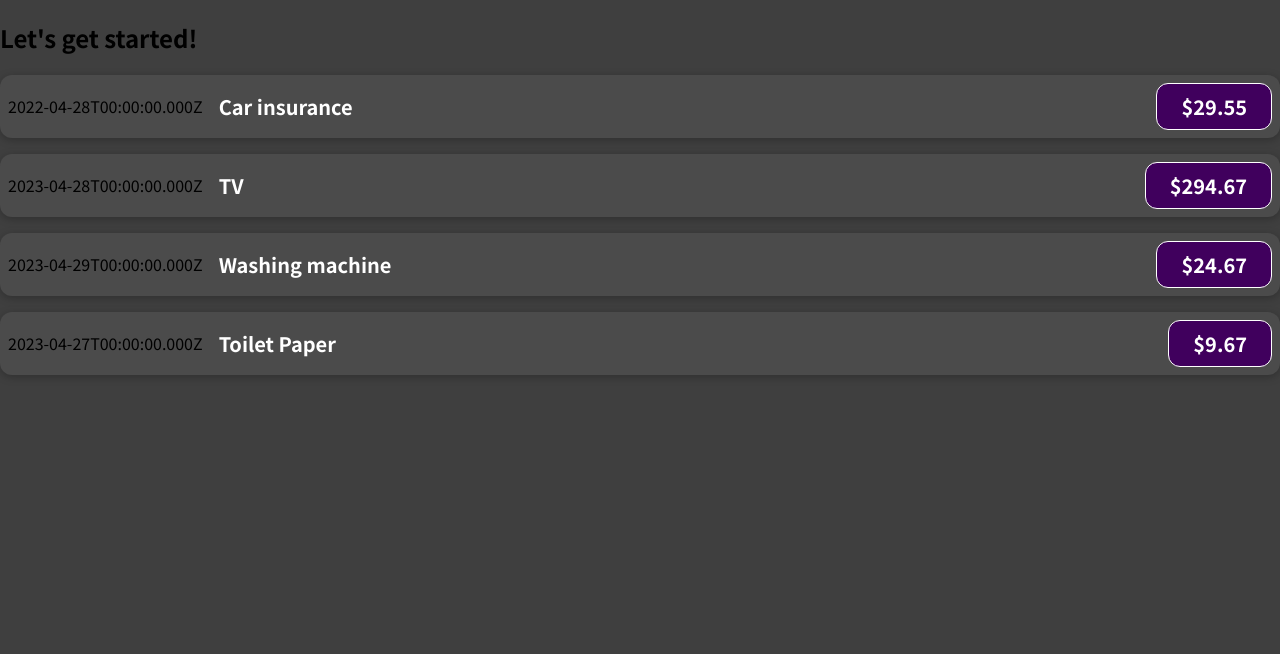
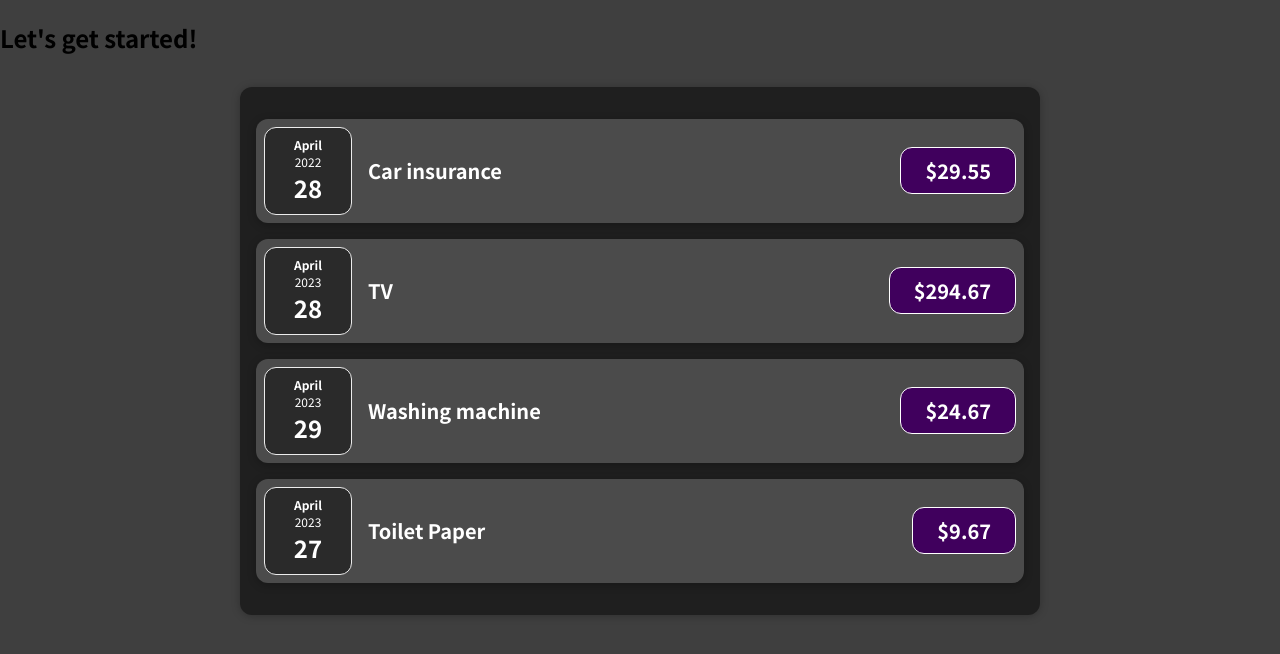
Before and after one commit to astileanua1141/udemy-react-course, a JavaScript app: page / in a window 1280 px wide. Shown: the top 654 px of the page. Built offline with nearby package versions, Linux system fonts and the light colour scheme.

Commit message:
extract ExpenseDate and Expenses list

```diff
--- a/src/App.js
+++ b/src/App.js
@@ -1,4 +1,5 @@
-import ExpenseItem from './components/ExpenseItem';
+import Expenses from './components/Expenses';
+
 function App() {
   const expenses = [
     {
@@ -25,26 +26,7 @@
   return (
     <div>
       <h2>Let's get started!</h2>
-      <ExpenseItem
-        title={expenses[0].title}
-        amount={expenses[0].amount}
-        date={expenses[0].date}
-      ></ExpenseItem>
-      <ExpenseItem
-        title={expenses[1].title}
-        amount={expenses[1].amount}
-        date={expenses[1].date}
-      ></ExpenseItem>
-      <ExpenseItem
-        title={expenses[2].title}
-        amount={expenses[2].amount}
-        date={expenses[2].date}
-      ></ExpenseItem>
-      <ExpenseItem
-        title={expenses[3].title}
-        amount={expenses[3].amount}
-        date={expenses[3].date}
-      ></ExpenseItem>
+      <Expenses items={expenses} />
     </div>
   );
 }
--- /dev/null
+++ b/src/components/ExpenseDate.css
@@ -0,0 +1,26 @@
+.expense-date {
+  display: flex;
+  flex-direction: column;
+  width: 5.5rem;
+  height: 5.5rem;
+  border: 1px solid #ececec;
+  background-color: #2a2a2a;
+  color: white;
+  border-radius: 12px;
+  align-items: center;
+  justify-content: center;
+}
+
+.expense-date__month {
+  font-size: 0.75rem;
+  font-weight: bold;
+}
+
+.expense-date__year {
+  font-size: 0.75rem;
+}
+
+.expense-date__day {
+  font-size: 1.5rem;
+  font-weight: bold;
+}
--- /dev/null
+++ b/src/components/ExpenseDate.js
@@ -0,0 +1,17 @@
+import './ExpenseDate.css';
+
+function ExpenseDate(props) {
+  const month = props.date.toLocaleString('en-US', { month: 'long' });
+  const day = props.date.toLocaleString('en-US', { day: '2-digit' });
+  const year = props.date.getFullYear();
+
+  return (
+    <div className="expense-date">
+      <div className="expense-date__month">{month}</div>
+      <div className="expense-date__year">{year}</div>
+      <div className="expense-date__day">{day}</div>
+    </div>
+  );
+}
+
+export default ExpenseDate;
--- a/src/components/ExpenseItem.js
+++ b/src/components/ExpenseItem.js
@@ -1,10 +1,11 @@
+import ExpenseDate from './ExpenseDate';
 import './ExpenseItem.css';
 
 function ExpenseItem(props) {
 
   return (
     <div className="expense-item">
-      <div>{props.date.toISOString()}</div>
+      <ExpenseDate date={props.date} />
       <div className="expense-item__description">
         <h2>{props.title}</h2>
         <div className="expense-item__price">${props.amount}</div>
--- /dev/null
+++ b/src/components/Expenses.css
@@ -0,0 +1,9 @@
+.expenses {
+  padding: 1rem;
+  background-color: rgb(31, 31, 31);
+  margin: 2rem auto;
+  width: 50rem;
+  max-width: 95%;
+  border-radius: 12px;
+  box-shadow: 0 1px 8px rgba(0, 0, 0, 0.25);
+}
--- /dev/null
+++ b/src/components/Expenses.js
@@ -0,0 +1,31 @@
+import ExpenseItem from './ExpenseItem';
+import './Expenses.css';
+
+function Expenses(props) {
+  return (
+    <div className="expenses">
+      <ExpenseItem
+        title={props.items[0].title}
+        amount={props.items[0].amount}
+        date={props.items[0].date}
+      ></ExpenseItem>
+      <ExpenseItem
+        title={props.items[1].title}
+        amount={props.items[1].amount}
+        date={props.items[1].date}
+      ></ExpenseItem>
+      <ExpenseItem
+        title={props.items[2].title}
+        amount={props.items[2].amount}
+        date={props.items[2].date}
+      ></ExpenseItem>
+      <ExpenseItem
+        title={props.items[3].title}
+        amount={props.items[3].amount}
+        date={props.items[3].date}
+      ></ExpenseItem>
+    </div>
+  );
+}
+
+export default Expenses;
```
